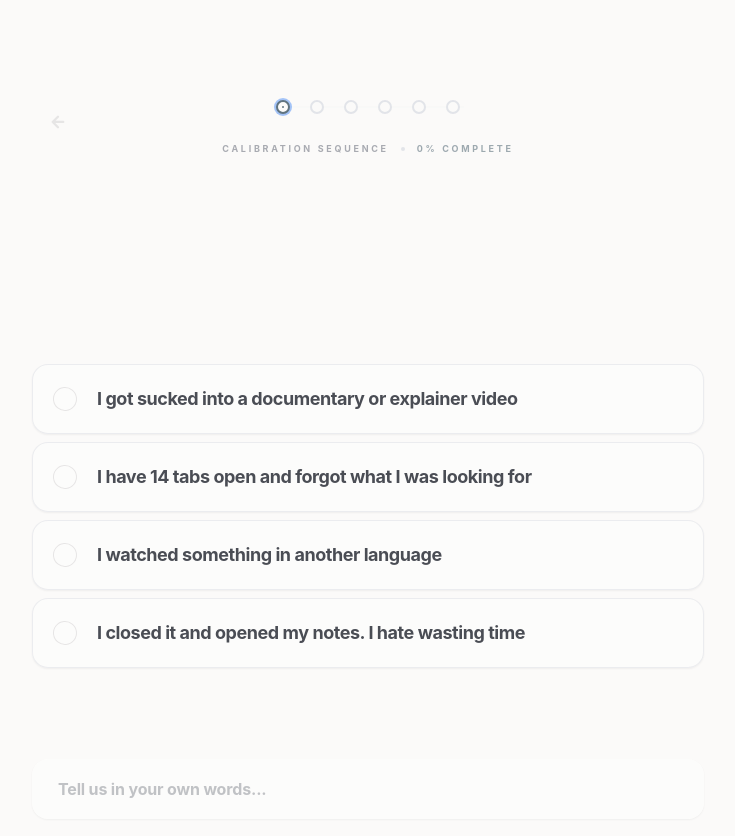
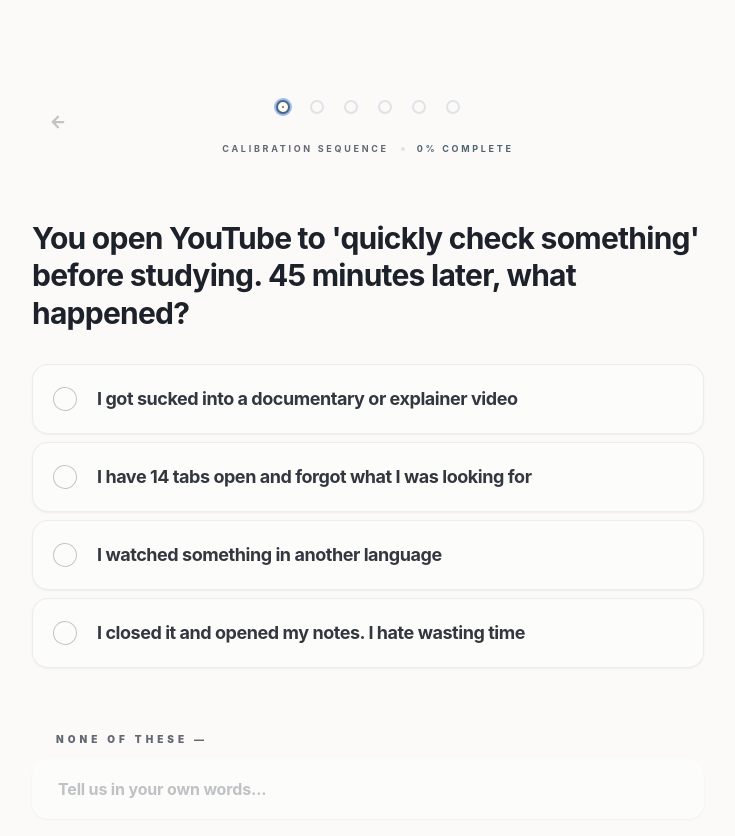
Before and after one commit to SoroushRF/Tuned, a Next.js app: page /onboarding in a window 1280 px wide. Shown: the top 836 px of the page, without its empty margins (272-1007 px from the left). Built offline with nearby package versions, Linux system fonts and the light colour scheme.

Commit message:
fixed question text visibility on the onboarding page

```diff
--- a/src/app/globals.css
+++ b/src/app/globals.css
@@ -80,8 +80,8 @@
 }
 
 body {
-  color: var(--foreground);
-  background: var(--background);
+  color: hsl(var(--foreground));
+  background: hsl(var(--background));
   font-family: 'Outfit', 'Inter', system-ui, sans-serif;
   font-style: normal !important;
   transition: background-color 0.4s cubic-bezier(0.16, 1, 0.3, 1), color 0.4s cubic-bezier(0.16, 1, 0.3, 1);
--- a/src/app/onboarding/page.tsx
+++ b/src/app/onboarding/page.tsx
@@ -62,6 +62,7 @@
          <div className="absolute bottom-[-10%] right-[-10%] w-[40%] h-[40%] bg-primary/3 blur-[120px] rounded-full animate-float delay-1000" />
       </div>
 
+      <div className="relative z-10 w-full flex flex-col items-center justify-center">
       {stage === 'survey' && (
         <OnboardingFlow
           onBeginCalibration={() => {
@@ -102,6 +103,7 @@
              </div>
           </div>
         )}
+      </div>
 
     </main>
   );
--- a/src/components/onboarding/FreeTextFallback.tsx
+++ b/src/components/onboarding/FreeTextFallback.tsx
@@ -15,7 +15,7 @@
     <div className="w-full max-w-2xl mt-4 group transition-all duration-300 animate-in fade-in">
       <div className="flex flex-col gap-3">
         {/* Label */}
-        <label className="text-[10px] font-black uppercase tracking-[0.4em] text-muted-foreground/70 ml-6 group-hover:text-primary transition-colors">
+        <label className="text-[10px] font-black uppercase tracking-[0.4em] text-muted-foreground ml-6 group-hover:text-primary transition-colors">
           None of these —
         </label>
 
--- a/src/components/onboarding/OnboardingFlow.tsx
+++ b/src/components/onboarding/OnboardingFlow.tsx
@@ -194,7 +194,7 @@
       <div className="w-full max-w-4xl flex flex-col items-center gap-12 md:gap-16">
 
         {/* Navigation & Progress Header */}
-        <div className="w-full max-w-2xl flex items-start gap-4 md:gap-8 opacity-90">
+        <div className="w-full max-w-2xl flex items-start gap-4 md:gap-8">
           {/* Always Present Back Button */}
               <button
                 onClick={handleBack}
@@ -202,8 +202,8 @@
                 className={cn(
                   "p-4 rounded-full transition-all flex items-center justify-center shrink-0",
                   currentStep === 0
-                    ? "bg-secondary/5 text-foreground/10 cursor-not-allowed scale-90"
-                    : "bg-secondary/20 text-foreground/60 hover:bg-secondary/30 hover:text-foreground active:translate-y-[1px]"
+                    ? "bg-secondary/5 text-foreground/25 cursor-not-allowed scale-90"
+                    : "bg-secondary/20 text-foreground/70 hover:bg-secondary/30 hover:text-foreground active:translate-y-[1px]"
                 )}
                 title="Go Back"
               >
--- a/src/components/onboarding/OptionButton.tsx
+++ b/src/components/onboarding/OptionButton.tsx
@@ -28,7 +28,7 @@
           "w-6 h-6 rounded-lg border-[1.5px] flex items-center justify-center transition-all duration-300",
           isSelected
             ? "bg-primary border-primary shadow-sm rotate-0"
-            : "border-foreground/10 group-hover:border-primary/40 rotate-[-6deg]"
+            : "border-foreground/25 group-hover:border-primary/40 rotate-[-6deg]"
         )}>
           {isSelected && (
             <svg viewBox="0 0 24 24" fill="none" className="w-4 h-4 text-primary-foreground stroke-[4.5] animate-in fade-in duration-200">
@@ -40,7 +40,7 @@
         <div className="flex flex-col items-start justify-center gap-0">
           <span className={cn(
             "text-lg font-bold tracking-tight transition-all duration-300",
-            isSelected ? "text-foreground" : "text-foreground/80 group-hover:text-foreground"
+            isSelected ? "text-foreground" : "text-foreground/90 group-hover:text-foreground"
           )}>
             {option.label}
           </span>
--- a/src/components/onboarding/ProgressDots.tsx
+++ b/src/components/onboarding/ProgressDots.tsx
@@ -61,10 +61,10 @@
       </div>
 
       {/* Progress Label */}
-      <div className="flex items-center gap-3 text-[9px] font-bold uppercase tracking-[0.3em] text-muted-foreground/60">
+      <div className="flex items-center gap-3 text-[9px] font-bold uppercase tracking-[0.3em] text-muted-foreground">
         <span>Calibration Sequence</span>
         <span className="w-1 h-1 rounded-full bg-border" />
-        <span className="text-primary/60">{Math.round((currentStep / totalSteps) * 100)}% Complete</span>
+        <span className="text-primary">{Math.round((currentStep / totalSteps) * 100)}% Complete</span>
       </div>
     </div>
   );
--- a/src/components/onboarding/QuestionCard.tsx
+++ b/src/components/onboarding/QuestionCard.tsx
@@ -32,7 +32,7 @@
           {question.text}
         </h2>
         {question.isMultiSelect && (
-          <p className="text-sm font-medium text-muted-foreground/70 uppercase tracking-widest">
+          <p className="text-sm font-medium text-muted-foreground uppercase tracking-widest">
             Select all that apply
           </p>
         )}
```
